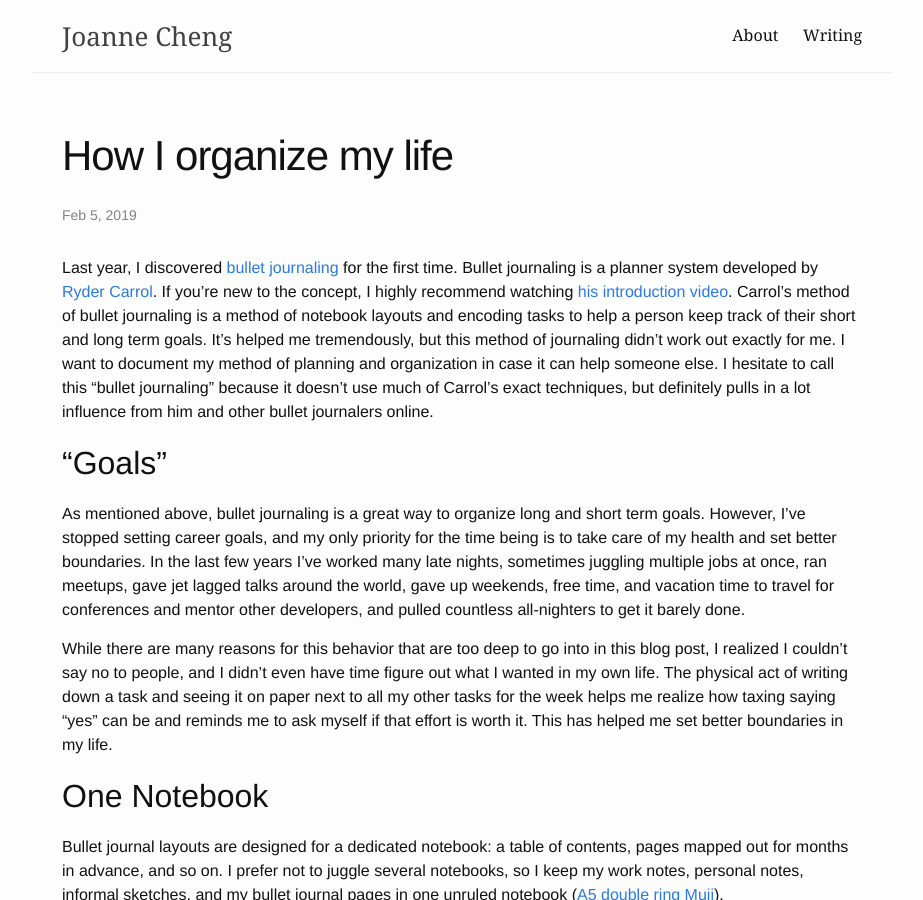
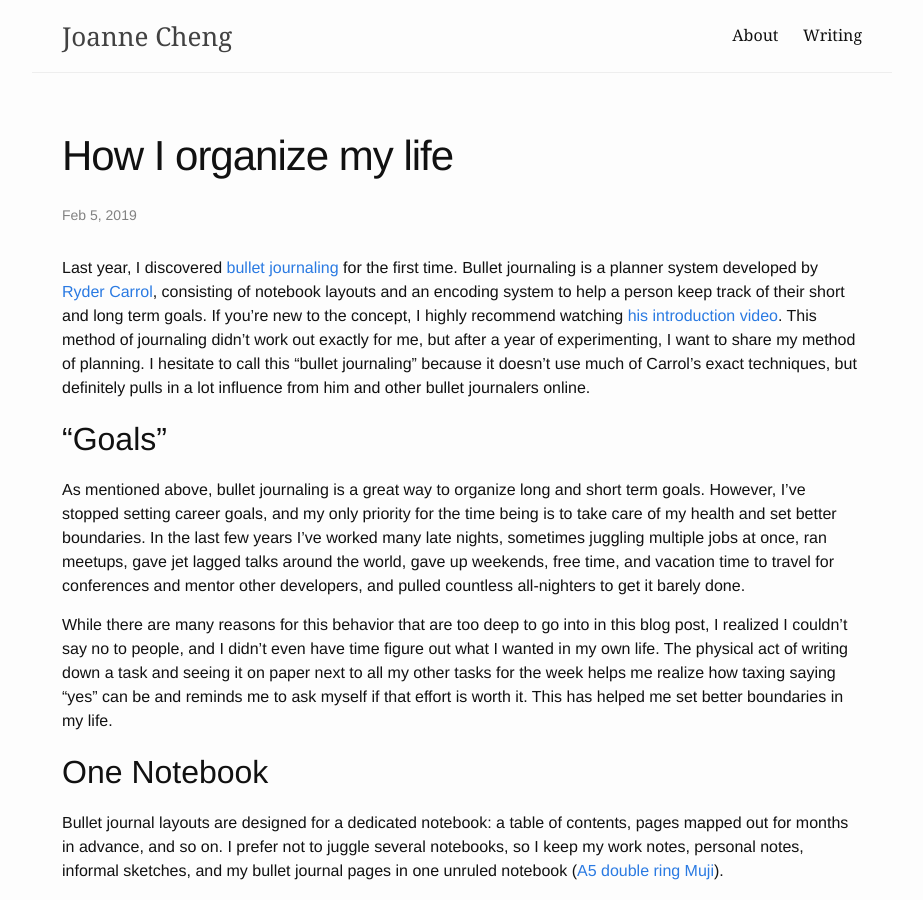
Before and after one commit to joannecheng/joannecheng.github.io, a Jekyll site: the page built from _posts/2019-02-05-how-i-bullet-journal.markdown, in a window 1280 px wide and 900 px high. Shown: the whole window, without its empty margins (178-1101 px from the left). Built offline with Jekyll 4.4.1, drawn with Linux system fonts in a browser that asks for light colours; nearby versions of some CDN libraries; library files that are not in the unit come from our copies.

Commit message:
Update link

```diff
--- a/_posts/2019-02-05-how-i-bullet-journal.markdown
+++ b/_posts/2019-02-05-how-i-bullet-journal.markdown
@@ -5,12 +5,11 @@
 tags: bullet-journal organization
 ---
 
-Last year, I discovered [bullet journaling](https://bulletjournal.com) for the first time.
-Bullet journaling is a planner system developed by [Ryder Carrol](https://bulletjournal.com/).
+Last year, I discovered [bullet journaling](https://bulletjournal.com/pages/learn) for the first time.
+Bullet journaling is a planner system developed by [Ryder Carrol](https://bulletjournal.com/),
+consisting of notebook layouts and an encoding system to help a person keep track of their short and long term goals.
 If you're new to the concept, I highly recommend watching [his introduction video](https://www.youtube.com/watch?v=fm15cmYU0IM).
-Carrol's method of bullet journaling is a method of notebook layouts and encoding tasks to help a person keep track of their short and long term goals.
-It's helped me tremendously, but this method of journaling didn't work out exactly for me.
-I want to document my method of planning and organization in case it can help someone else.
+This method of journaling didn't work out exactly for me, but after a year of experimenting, I want to share my method of planning.
 I hesitate to call this "bullet journaling" because it doesn't use much of Carrol's exact techniques, but definitely pulls in a lot influence from him and other bullet journalers online.
 
 ## "Goals"
```
